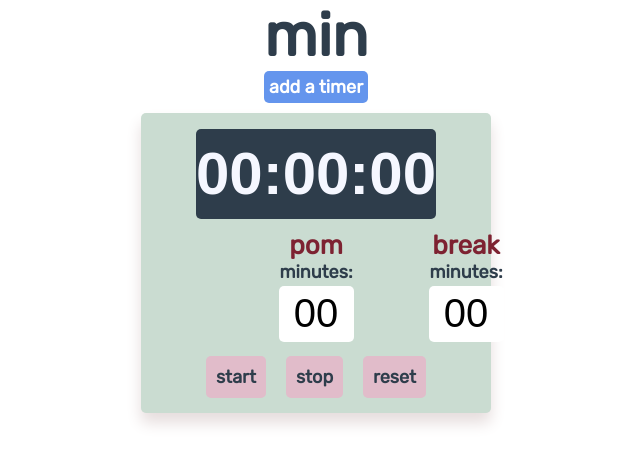
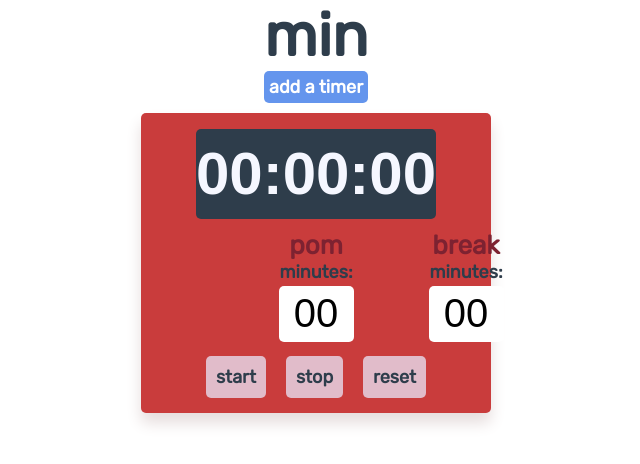
Before and after one commit to SarnaKhmel/min-client, a React (Create React App) app: page / in a window 1280 px wide. Both pictures are taken after a click on the element "start". Shown: the top 464 px of the page, without its empty margins (324-964 px from the left). Built offline with nearby package versions, Linux system fonts and the light colour scheme; a web font is replaced by a local one.

Commit message:
handled timer color change dependent on state.isBreak

```diff
--- a/src/components/Timer/Timer.css
+++ b/src/components/Timer/Timer.css
@@ -14,6 +14,11 @@
 
 .timer.pom {
     height: 280px;
+    background-color: rgb(201, 60, 60);
+}
+
+.timer.pom.break {
+    background-color: rgb(138, 220, 255);
 }
 
 .timer.pom h3 {
--- a/src/components/Timer/Timer.js
+++ b/src/components/Timer/Timer.js
@@ -36,6 +36,10 @@ export default class Timer extends Component {
         isPomodoro: false
       })
     }
+  }
+
+  renderPomClassBasedOnIsBreak = () => {
+    return this.state.isBreak ? "timer pom break" : "timer pom";
   }
 
   // Calculates the number of seconds equivalent to what the user inputs for the timer's length
@@ -189,7 +193,7 @@ export default class Timer extends Component {
   render() {
     if (this.state.isPomodoro) {
       return (
-        <div className="timer pom">
+        <div className={this.renderPomClassBasedOnIsBreak()}>
           <div className="timer-counter">{this.conditionallyRenderCurrentTimeOrBreakTime()}</div>
           <div className="pom-input-container">
             <div className="pom-inputs">
```
